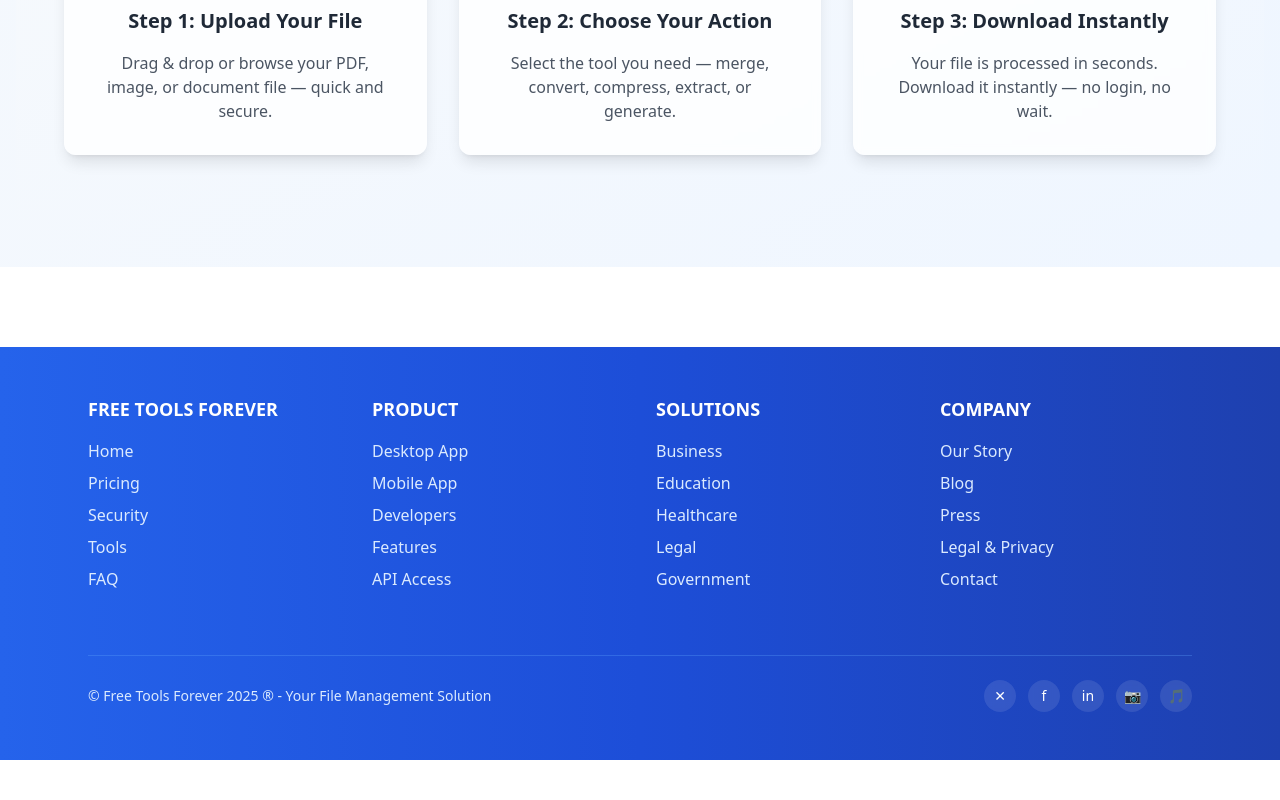
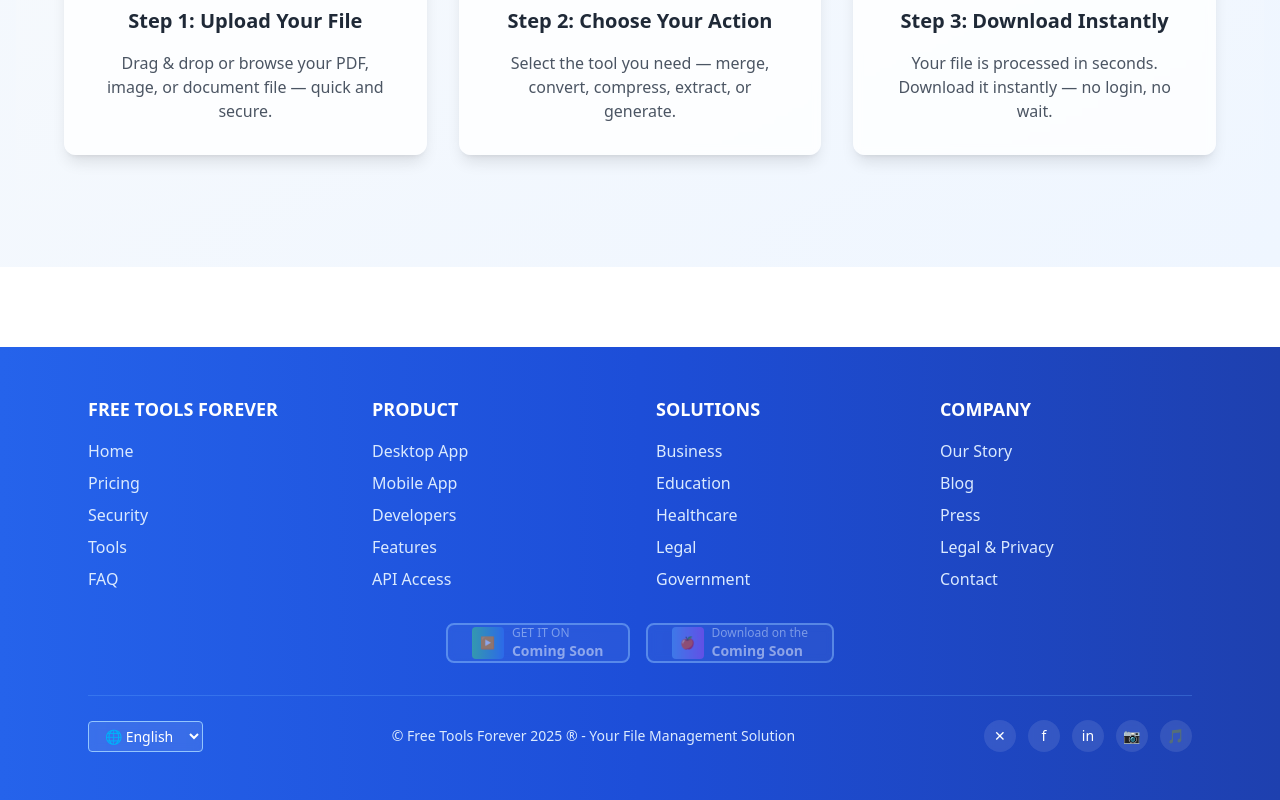
Before and after one commit to coderzafii/digital-document-suite-21, a React (Vite) app: page / in a window 1280 px wide. Shown: the part 2334-3134 px from the top of the page. Before the commit the page ends 3094 px from the top, so only its background shows below. Built offline with nearby package versions, Linux system fonts and the light colour scheme.

Commit message:
Reverted to commit c8ae76ca5ad2fa078637f8fd774413e453d5ed96

```diff
--- a/src/components/Footer.tsx
+++ b/src/components/Footer.tsx
@@ -1,7 +1,10 @@
+
 import { Button } from "@/components/ui/button";
 import { Separator } from "@/components/ui/separator";
+
 const Footer = () => {
-  return <footer className="bg-gradient-to-r from-blue-600 via-blue-700 to-blue-800 mt-20">
+  return (
+    <footer className="bg-gradient-to-r from-blue-600 via-blue-700 to-blue-800 mt-20">
       <div className="container mx-auto px-6 py-12 max-w-6xl">
         {/* Main Footer Content */}
         <div className="grid grid-cols-1 md:grid-cols-2 lg:grid-cols-4 gap-8 mb-8">
@@ -56,16 +59,44 @@ const Footer = () => {
 
         {/* App Store Buttons */}
         <div className="flex flex-col sm:flex-row gap-4 mb-8 justify-center">
+          <Button
+            variant="outline"
+            className="flex items-center gap-2 px-6 py-3 border-2 border-blue-300 bg-white/10 backdrop-blur-sm rounded-lg hover:bg-white/20 transition-colors cursor-not-allowed opacity-60"
+            disabled
+          >
+            <div className="w-8 h-8 bg-gradient-to-r from-green-400 to-blue-500 rounded flex items-center justify-center">
+              <span className="text-white font-bold text-xs">▶</span>
+            </div>
+            <div className="text-left">
+              <div className="text-xs text-blue-100">GET IT ON</div>
+              <div className="text-sm font-semibold text-white">Coming Soon</div>
+            </div>
+          </Button>
 
-
-
+          <Button
+            variant="outline"
+            className="flex items-center gap-2 px-6 py-3 border-2 border-blue-300 bg-white/10 backdrop-blur-sm rounded-lg hover:bg-white/20 transition-colors cursor-not-allowed opacity-60"
+            disabled
+          >
+            <div className="w-8 h-8 bg-gradient-to-r from-blue-400 to-purple-500 rounded flex items-center justify-center">
+              <span className="text-white font-bold text-xs">🍎</span>
+            </div>
+            <div className="text-left">
+              <div className="text-xs text-blue-100">Download on the</div>
+              <div className="text-sm font-semibold text-white">Coming Soon</div>
+            </div>
+          </Button>
         </div>
 
         <Separator className="mb-6 bg-blue-400/30" />
 
         {/* Bottom Section */}
         <div className="flex flex-col md:flex-row justify-between items-center gap-4">
-
+          <div className="flex items-center gap-2">
+            <select className="bg-white/10 backdrop-blur-sm border border-blue-300 rounded px-3 py-1 text-sm text-white">
+              <option className="text-gray-800">🌐 English</option>
+            </select>
+          </div>
 
           <div className="text-center text-sm text-blue-100">
             © Free Tools Forever 2025 ® - Your File Management Solution
@@ -90,6 +121,8 @@ const Footer = () => {
           </div>
         </div>
       </div>
-    </footer>;
+    </footer>
+  );
 };
+
 export default Footer;
```
